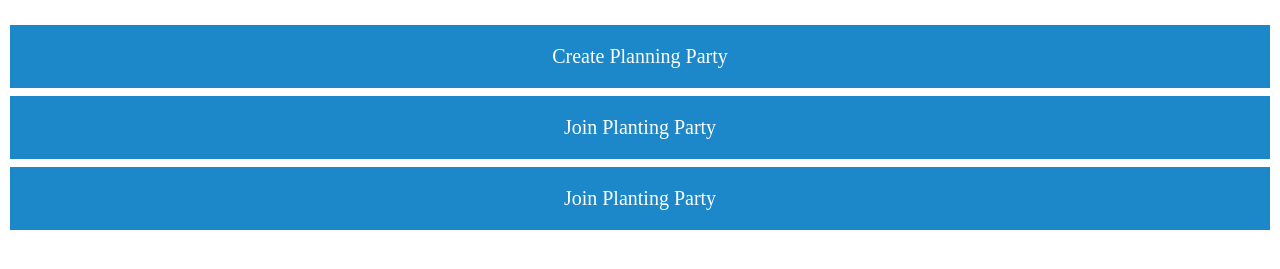
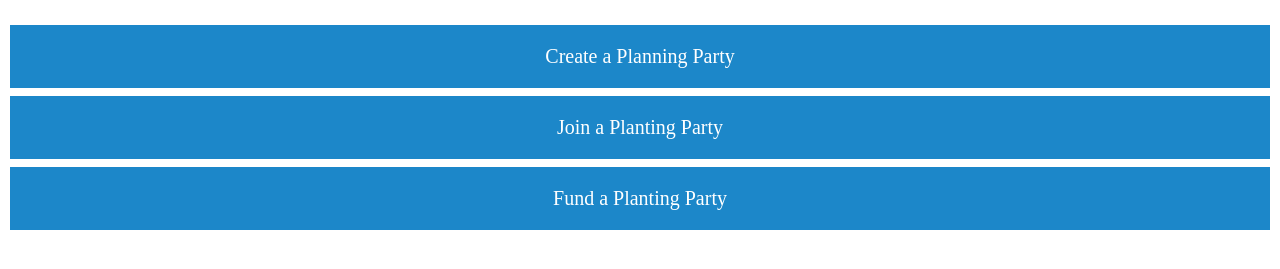
Before and after one commit to SWEN101-Betty-White/ForestWatch, a plain HTML site: page swen_planningparties.html in a window 1280 px wide. Shown: the part 249-518 px from the top of the page. Drawn offline with Linux system fonts and the light colour scheme.

Commit message:
Update swen_planningparties.html

```diff
--- a/swen_planningparties.html
+++ b/swen_planningparties.html
@@ -101,15 +101,15 @@ cursor: pointer;
 <h1>Planning Party Options
 </h1>
 <div class="imgbox">
- <a href="swen_createparty.html" class="button">Create Planning Party
+ <a href="swen_createparty.html" class="button">Create a Planning Party
  </a>
 </div>
 <div class="imgbox">
- <a href="swen_joinparty.html" class="button">Join Planting Party
+ <a href="swen_joinparty.html" class="button">Join a Planting Party
  </a>
 </div>
 <div class="imgbox">
- <a href="swen_fundparty.html" class="button">Join Planting Party
+ <a href="swen_fundparty.html" class="button">Fund a Planting Party
  </a>
 </div>
 </body>
```
